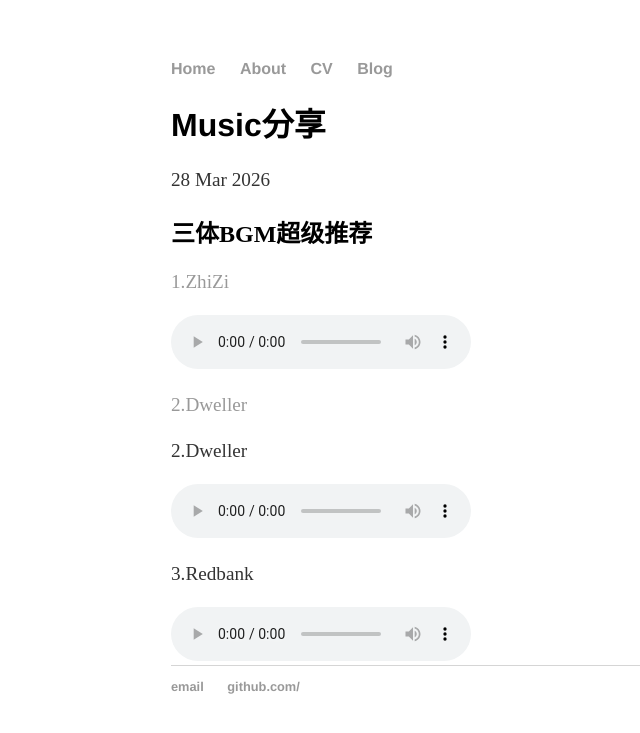
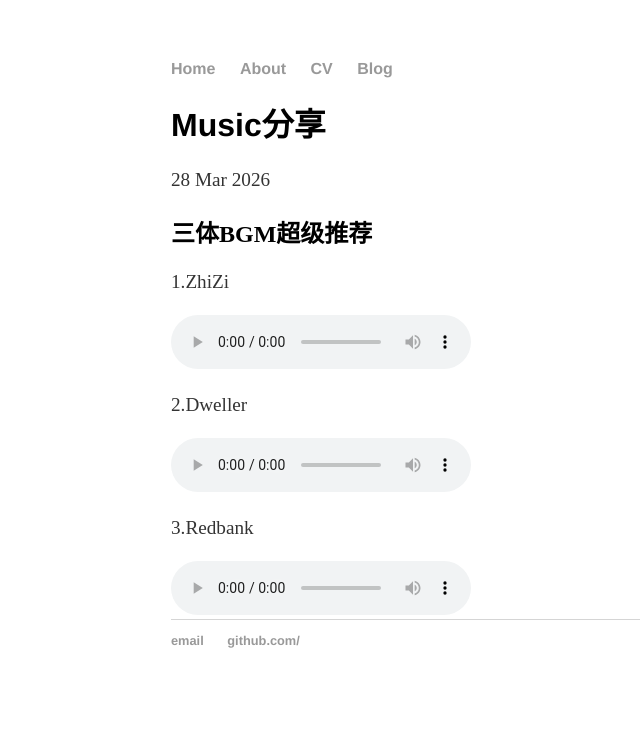
Before and after one commit to kaiagss/kaiagss.github.io, a Jekyll site: the page built from _posts/2026-03-28-Yan-site-launched.md, in a window 1280 px wide. Shown: the top 733 px of the page, without its empty margins (21-661 px from the left). Built offline with Jekyll 4.4.1, drawn with Linux system fonts in a browser that asks for light colours.

Commit message:
Update 2026-03-28-Yan-site-launched.md

```diff
--- a/_posts/2026-03-28-Yan-site-launched.md
+++ b/_posts/2026-03-28-Yan-site-launched.md
@@ -5,12 +5,11 @@ date: 2026-03-28
 ---
 
 ## 三体BGM超级推荐
-[1.ZhiZi](https://kaiagss.github.io/my-music/1.ZhiZi.mp3)
+<p>1.ZhiZi</p>
 <audio controls>
     <source src="https://kaiagss.github.io/my-music/1.ZhiZi.mp3">
 </audio>
 
-[2.Dweller](https://kaiagss.github.io/my-music/2.dweller.mp3)
 <p>2.Dweller</p>
 <audio controls>
     <source src="https://kaiagss.github.io/my-music/2.dweller.mp3">
```
